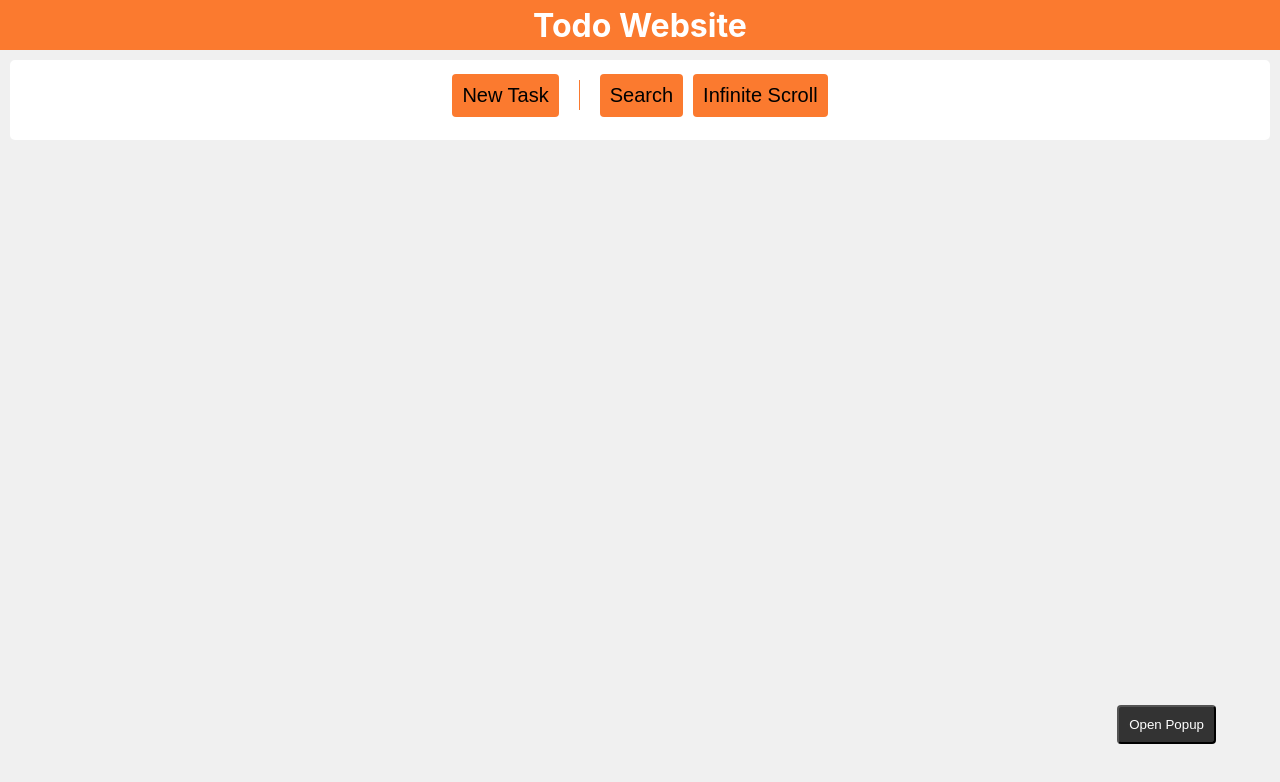
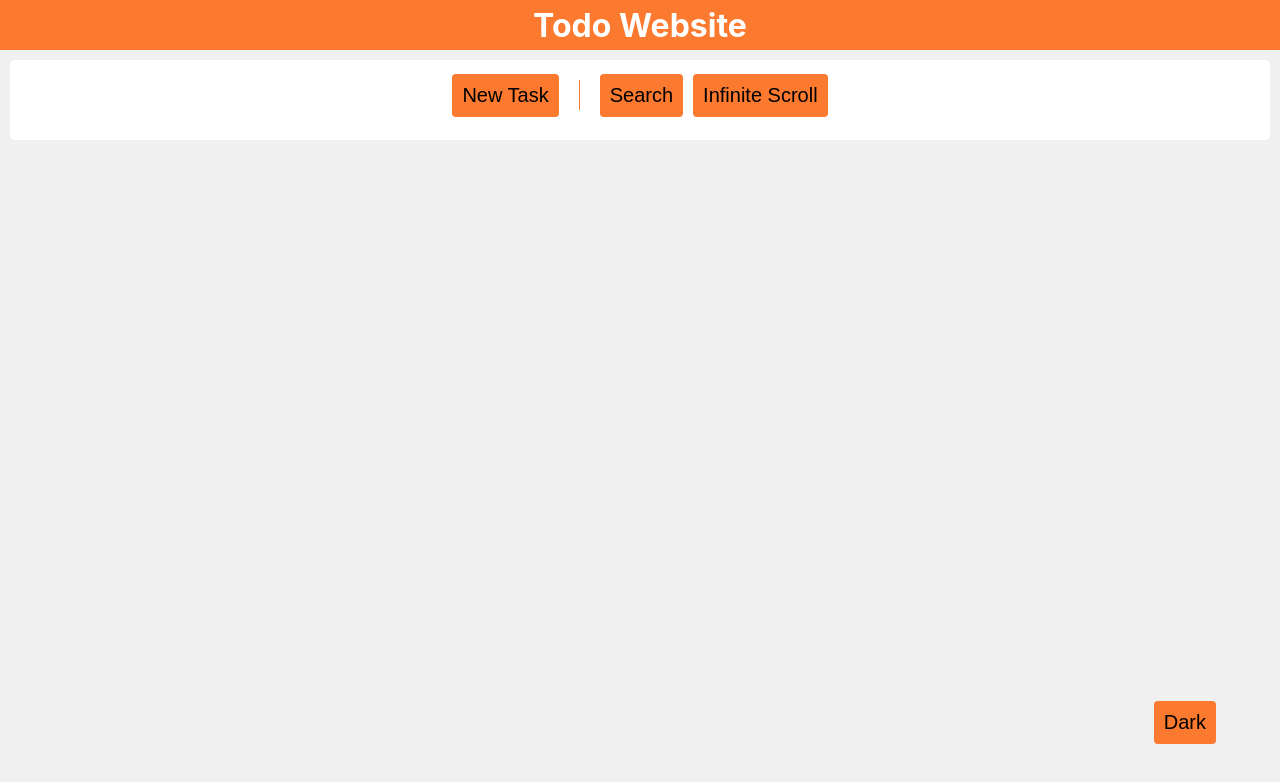
Before and after one commit to ReactApp-Fun/Todo_list-app, a React (Create React App) app: page / in a window 1280 px wide. Shown: the top 782 px of the page. Built offline with nearby package versions, Linux system fonts and the light colour scheme.

Commit message:
Refactor App component: remove CustomPopup, add ThemeSwitcherFunction, and update imports; create CoolButton styled component

```diff
--- a/src/App.js
+++ b/src/App.js
@@ -1,8 +1,8 @@
 import React from 'react';
 import TodoTable from './components/display_part/TodoTable';
 import ListFunction from './components/function_part/ListFunction';
-import CustomPopup from './components/display_part/CustomPopup';
 import './components/function_part/styles/function.css';
+import ThemeSwitcherFunction from './components/function_part/SwitchThemeFunction';
 
 class App extends React.Component {
   constructor(props) {
@@ -17,19 +17,7 @@ class App extends React.Component {
         <TodoTable>
           <ListFunction />
         </TodoTable>
-        <button
-        onClick={() => this.setState({ isPopupOpen: true })}
-        className="popup"
-        >
-          Open Popup
-        </button>
-
-          {/* CustomPopup sử dụng portal */}
-          <CustomPopup
-            isOpen={this.state.isPopupOpen}
-            onClose={() => this.setState({ isPopupOpen: false })}
-          >
-          </CustomPopup>
+        <ThemeSwitcherFunction />
       </div>
     );
   }
--- a/src/components/display_part/CustomPopup.jsx
+++ /dev/null
@@ -1,41 +0,0 @@
-import React from "react";
-import ReactDOM from 'react-dom';
-import '../function_part/styles/function.css';
-import ThemeSwitcherFunction from '../function_part/SwitchThemeFunction';
-
-class CustomPopup extends React.Component {
-  constructor(props) {
-    super(props);
-    this.popupRoot = document.getElementById('popup-root');
-    this.el = document.createElement('div');
-  }
-
-  componentDidMount() {
-    if (this.popupRoot) {
-      this.popupRoot.appendChild(this.el);
-    }
-  }
-
-  componentWillUnmount() {
-    if (this.popupRoot) {
-      this.popupRoot.removeChild(this.el);
-    }
-  }
-
-  render() {
-    if (!this.props.isOpen) return null;
-
-    return ReactDOM.createPortal(
-      <div className="popup-overlay" onClick={this.props.onClose}>
-        <div className="popup-content" onClick={(e) => e.stopPropagation()}>
-          <button className="popup-close" onClick={this.props.onClose}>×</button>
-          <ThemeSwitcherFunction />
-          {this.props.children}
-        </div>
-      </div>,
-      this.el
-    );
-  }
-}
-
-export default CustomPopup;
--- a/src/components/function_part/AddFunction.jsx
+++ b/src/components/function_part/AddFunction.jsx
@@ -1,6 +1,6 @@
 import React from 'react';
 import './styles/function.css';
-import {CoolButton} from '../context/ButtonStyle.jsx';
+import {CoolButton} from '../context/ButtonStyle.js';
 
 class AddFunction extends React.Component {
     render(){
--- a/src/components/function_part/SwitchModeFunction.jsx
+++ b/src/components/function_part/SwitchModeFunction.jsx
@@ -1,5 +1,5 @@
 import React from "react";
-import {CoolButton} from '../context/ButtonStyle.jsx';
+import {CoolButton} from '../context/ButtonStyle.js';
 
 class SwitchModeFunction extends React.Component {
     render(){
--- a/src/components/function_part/SwitchThemeFunction.jsx
+++ b/src/components/function_part/SwitchThemeFunction.jsx
@@ -1,14 +1,16 @@
 import React from "react";
 import ThemeContext from "../context/ThemeContext";
 import './styles/function.css';
+import { CoolButton } from "../context/ButtonStyle";
 class ThemeSwitcherFunction extends React.Component {
     render(){
         return(
             <ThemeContext.Consumer>
                 {({ theme, toggleTheme }) => (
-                    <button onClick={toggleTheme} className="theme-button">
+                    <CoolButton onClick={toggleTheme}
+                        className="popup">
                         {theme === 'light' ? 'Dark' : 'Light'}
-                    </button>
+                    </CoolButton>
                 )}
             </ThemeContext.Consumer>
         )
```
Also changed, not shown: src/components/context/ButtonStyle.js (renamed from src/components/context/ButtonStyle.jsx).
